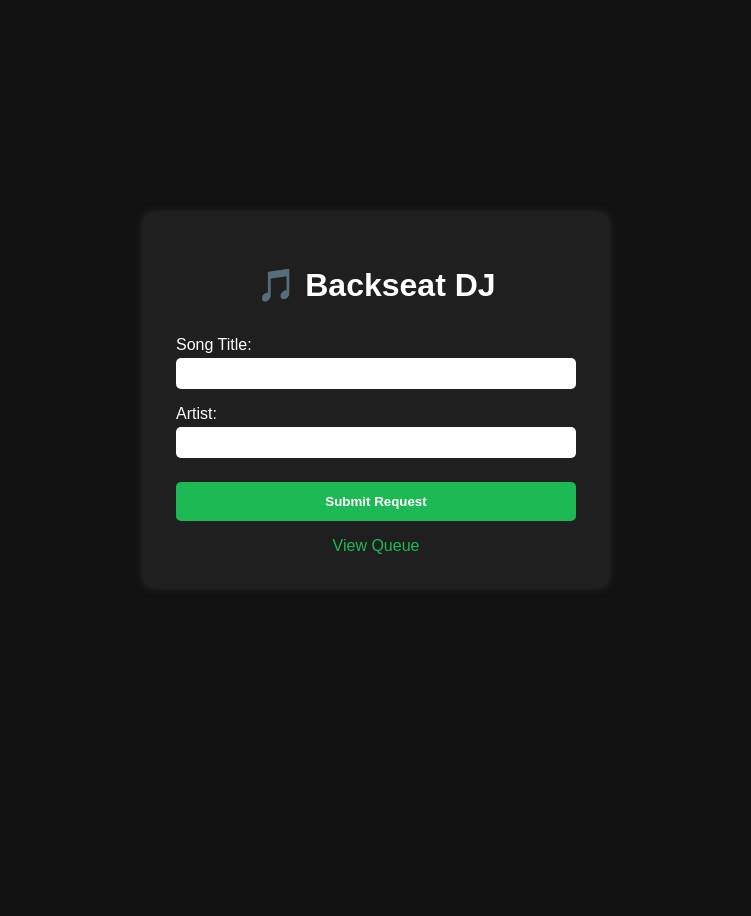
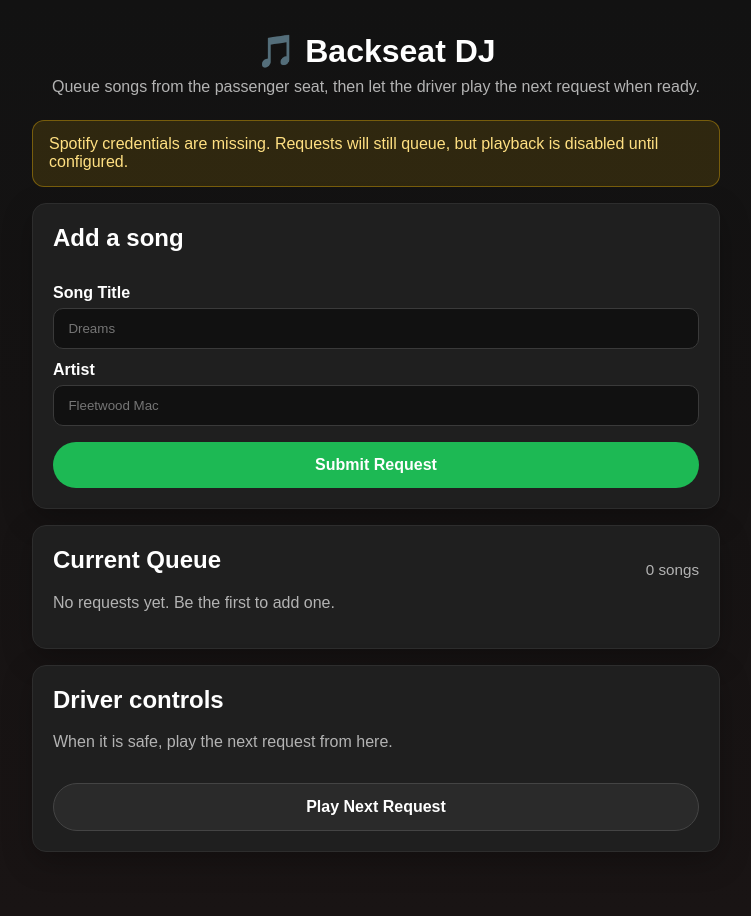
Before and after one commit to RedParrotBerkeley/backseat_dj_spotify, a FastAPI app: page /queue in a window 1280 px wide. Shown: the whole page, without its empty margins (264-1015 px from the left). Before the commit the page ends 588 px from the top, so only its background shows below. Run offline with FastAPI, Linux system fonts and the light colour scheme.

Commit message:
Repair MVP queue and playback flow

```diff
--- a/app/main.py
+++ b/app/main.py
@@ -1,36 +1,77 @@
-from fastapi import FastAPI, Request, Form
-from fastapi.responses import HTMLResponse, RedirectResponse
+import os
+from typing import Optional
+
+from fastapi import FastAPI, Form, Request
+from fastapi.responses import HTMLResponse
+from fastapi.staticfiles import StaticFiles
 from fastapi.templating import Jinja2Templates
+
+from app.queue import request_queue
 from app.spotapi_wrapper import SpotAPIHandler
-from app.queue import request_queue
-import os
 
-app = FastAPI()
+app = FastAPI(title="Backseat DJ")
+app.mount("/static", StaticFiles(directory="static"), name="static")
 templates = Jinja2Templates(directory="templates")
 
-# Initialize SpotAPI handler
-spotify = SpotAPIHandler(username=os.getenv("SPOTIFY_USER"), password=os.getenv("SPOTIFY_PASS"))
+
+def build_spotify_handler() -> Optional[SpotAPIHandler]:
+    username = os.getenv("SPOTIFY_USER") or os.getenv("SPOTIFY_USERNAME")
+    password = os.getenv("SPOTIFY_PASS") or os.getenv("SPOTIFY_PASSWORD")
+    if not username or not password:
+        return None
+    return SpotAPIHandler(username=username, password=password)
+
+
+spotify = build_spotify_handler()
+
+
+def render_home(request: Request, message: Optional[str] = None) -> HTMLResponse:
+    return templates.TemplateResponse(
+        "index.html",
+        {
+            "request": request,
+            "queue": request_queue.list(),
+            "spotify_ready": spotify is not None,
+            "message": message,
+        },
+    )
+
 
 @app.get("/", response_class=HTMLResponse)
 async def home(request: Request):
-    return templates.TemplateResponse("index.html", {"request": request})
+    return render_home(request)
 
-@app.post("/request")
-async def add_song(song: str = Form(...), artist: str = Form("")):
-    request_queue.append((song, artist))
-    return RedirectResponse(url="/queue", status_code=303)
 
 @app.get("/queue", response_class=HTMLResponse)
 async def show_queue(request: Request):
-    return templates.TemplateResponse("index.html", {
-        "request": request,
-        "queue": list(request_queue)
-    })
+    return render_home(request)
 
-@app.post("/play-next")
-async def play_next():
-    if request_queue:
-        song, artist = request_queue.pop(0)
-        full_query = f"{song} {artist}" if artist else song
-        spotify.search_and_play(full_query)
-    return {"status": "ok"}
+
+@app.post("/request", response_class=HTMLResponse)
+async def add_song(request: Request, song: str = Form(...), artist: str = Form("")):
+    added = request_queue.add(song, artist)
+    if not added:
+        return render_home(request, "Please enter a song title before submitting.")
+
+    return render_home(request, f'Added "{song.strip()}" to the queue.')
+
+
+@app.post("/play-next", response_class=HTMLResponse)
+async def play_next(request: Request):
+    next_song = request_queue.next()
+    if not next_song:
+        return render_home(request, "Queue is empty.")
+
+    song, artist = next_song
+    full_query = f"{song} {artist}" if artist else song
+
+    if spotify is None:
+        request_queue.add(song, artist)
+        return render_home(request, "Spotify credentials are not configured yet.")
+
+    played = spotify.search_and_play(full_query)
+    if not played:
+        request_queue.add(song, artist)
+        return render_home(request, f'Could not play "{full_query}". The request was returned to the queue.')
+
+    return render_home(request, f'Now playing "{full_query}".')
--- a/app/queue.py
+++ b/app/queue.py
@@ -1,23 +1,70 @@
-# app/queue.py
-# Simple in-memory FIFO queue
-deque = []
+import json
+import logging
+from collections import deque
+from pathlib import Path
+from typing import Deque, List, Optional, Tuple
 
-def append(item):
-    deque.append(item)
+SongQueueItem = Tuple[str, str]
 
-def pop(index=0):
-    return deque.pop(index) if deque else None
+logger = logging.getLogger(__name__)
+DEFAULT_QUEUE_PATH = Path(__file__).resolve().parent.parent / "data" / "queue.json"
 
-def __len__():
-    return len(deque)
 
-def __iter__():
-    return iter(deque)
+class SongRequestQueue:
+    def __init__(self, storage_path: Path = DEFAULT_QUEUE_PATH) -> None:
+        self._items: Deque[SongQueueItem] = deque()
+        self.storage_path = storage_path
+        self._load()
 
-def __getitem__(index):
-    return deque[index]
+    def _load(self) -> None:
+        if not self.storage_path.exists():
+            return
 
-def __contains__(item):
-    return item in deque
+        try:
+            raw_items = json.loads(self.storage_path.read_text())
+        except (OSError, json.JSONDecodeError) as exc:
+            logger.warning("Failed to load queue from %s: %s", self.storage_path, exc)
+            return
 
-request_queue = deque
+        if not isinstance(raw_items, list):
+            logger.warning("Queue file %s did not contain a list", self.storage_path)
+            return
+
+        for item in raw_items:
+            if not isinstance(item, dict):
+                continue
+            song = str(item.get("song", "")).strip()
+            artist = str(item.get("artist", "")).strip()
+            if song:
+                self._items.append((song, artist))
+
+    def _save(self) -> None:
+        payload = [{"song": song, "artist": artist} for song, artist in self._items]
+        self.storage_path.parent.mkdir(parents=True, exist_ok=True)
+        self.storage_path.write_text(json.dumps(payload, indent=2))
+
+    def add(self, song: str, artist: str = "") -> bool:
+        cleaned_song = song.strip()
+        cleaned_artist = artist.strip()
+        if not cleaned_song:
+            return False
+
+        self._items.append((cleaned_song, cleaned_artist))
+        self._save()
+        return True
+
+    def next(self) -> Optional[SongQueueItem]:
+        if not self._items:
+            return None
+        item = self._items.popleft()
+        self._save()
+        return item
+
+    def list(self) -> List[SongQueueItem]:
+        return list(self._items)
+
+    def __len__(self) -> int:
+        return len(self._items)
+
+
+request_queue = SongRequestQueue()
--- a/static/style.css
+++ b/static/style.css
@@ -1,26 +1,60 @@
 body {
   font-family: Arial, sans-serif;
-  background-color: #121212;
+  background: linear-gradient(180deg, #121212 0%, #191414 100%);
   color: #ffffff;
-  display: flex;
-  justify-content: center;
-  align-items: center;
-  height: 100vh;
   margin: 0;
+  min-height: 100vh;
 }
 
 .container {
-  background-color: #1f1f1f;
-  padding: 2rem;
-  border-radius: 10px;
-  box-shadow: 0 0 10px #333;
-  width: 100%;
-  max-width: 400px;
+  box-sizing: border-box;
+  width: min(100%, 720px);
+  margin: 0 auto;
+  padding: 2rem 1rem 3rem;
+}
+
+h1,
+h2,
+p {
+  margin-top: 0;
 }
 
 h1 {
+  margin-bottom: 0.5rem;
   text-align: center;
+}
+
+.subtitle {
+  margin-bottom: 1.5rem;
+  text-align: center;
+  color: #b3b3b3;
+}
+
+.panel {
+  background-color: #1f1f1f;
+  border: 1px solid #2d2d2d;
+  border-radius: 14px;
+  box-shadow: 0 10px 30px rgba(0, 0, 0, 0.25);
   margin-bottom: 1rem;
+  padding: 1.25rem;
+}
+
+.message,
+.warning {
+  border-radius: 12px;
+  margin-bottom: 1rem;
+  padding: 0.9rem 1rem;
+}
+
+.message {
+  background-color: rgba(29, 185, 84, 0.12);
+  border: 1px solid rgba(29, 185, 84, 0.35);
+}
+
+.warning {
+  background-color: rgba(255, 193, 7, 0.12);
+  border: 1px solid rgba(255, 193, 7, 0.35);
+  color: #ffe082;
 }
 
 form {
@@ -29,31 +63,79 @@ form {
 }
 
 label {
-  margin-top: 1rem;
+  font-weight: 600;
+  margin-top: 0.75rem;
 }
 
 input {
-  padding: 0.5rem;
-  border: none;
-  border-radius: 5px;
-  margin-top: 0.25rem;
+  margin-top: 0.4rem;
+  padding: 0.75rem 0.9rem;
+  border: 1px solid #3a3a3a;
+  border-radius: 10px;
+  background-color: #111111;
+  color: #ffffff;
 }
 
 button {
-  margin-top: 1.5rem;
-  padding: 0.75rem;
+  margin-top: 1rem;
+  padding: 0.85rem 1rem;
   background-color: #1db954;
   border: none;
   color: white;
-  border-radius: 5px;
-  font-weight: bold;
+  border-radius: 999px;
+  font-size: 1rem;
+  font-weight: 700;
   cursor: pointer;
 }
 
-a {
+button:hover {
+  filter: brightness(1.05);
+}
+
+.secondary-button {
+  background-color: #2a2a2a;
+  border: 1px solid #444;
+}
+
+.queue-header {
+  align-items: center;
+  display: flex;
+  justify-content: space-between;
+  gap: 1rem;
+}
+
+.queue-count {
+  color: #b3b3b3;
+  font-size: 0.95rem;
+}
+
+.queue-list {
+  margin: 0;
+  padding-left: 1.25rem;
+}
+
+.queue-list li + li {
+  margin-top: 0.75rem;
+}
+
+.song {
   display: block;
-  margin-top: 1rem;
-  text-align: center;
-  color: #1db954;
-  text-decoration: none;
+  font-weight: 700;
 }
+
+.artist,
+.empty-state,
+.driver-copy {
+  color: #b3b3b3;
+}
+
+@media (max-width: 640px) {
+  .container {
+    padding: 1rem 0.75rem 2rem;
+  }
+
+  .queue-header {
+    align-items: flex-start;
+    flex-direction: column;
+  }
+}
--- a/templates/index.html
+++ b/templates/index.html
@@ -2,23 +2,65 @@
 <html lang="en">
 <head>
   <meta charset="UTF-8">
+  <meta name="viewport" content="width=device-width, initial-scale=1.0">
   <title>Backseat DJ</title>
   <link rel="stylesheet" href="/static/style.css">
 </head>
 <body>
   <div class="container">
     <h1>🎵 Backseat DJ</h1>
-    <form action="/request" method="post">
-      <label for="title">Song Title:</label>
-      <input type="text" id="title" name="title" required>
+    <p class="subtitle">Queue songs from the passenger seat, then let the driver play the next request when ready.</p>
 
-      <label for="artist">Artist:</label>
-      <input type="text" id="artist" name="artist" required>
+    {% if message %}
+      <div class="message">{{ message }}</div>
+    {% endif %}
 
-      <button type="submit">Submit Request</button>
-    </form>
+    {% if not spotify_ready %}
+      <div class="warning">Spotify credentials are missing. Requests will still queue, but playback is disabled until configured.</div>
+    {% endif %}
 
-    <a href="/queue">View Queue</a>
+    <section class="panel">
+      <h2>Add a song</h2>
+      <form action="/request" method="post">
+        <label for="song">Song Title</label>
+        <input type="text" id="song" name="song" placeholder="Dreams" required>
+
+        <label for="artist">Artist</label>
+        <input type="text" id="artist" name="artist" placeholder="Fleetwood Mac">
+
+        <button type="submit">Submit Request</button>
+      </form>
+    </section>
+
+    <section class="panel queue-section">
+      <div class="queue-header">
+        <h2>Current Queue</h2>
+        <span class="queue-count">{{ queue|length }} song{% if queue|length != 1 %}s{% endif %}</span>
+      </div>
+
+      {% if queue %}
+        <ol class="queue-list">
+          {% for song, artist in queue %}
+            <li>
+              <span class="song">{{ song }}</span>
+              {% if artist %}
+                <span class="artist">by {{ artist }}</span>
+              {% endif %}
+            </li>
+          {% endfor %}
+        </ol>
+      {% else %}
+        <p class="empty-state">No requests yet. Be the first to add one.</p>
+      {% endif %}
+    </section>
+
+    <section class="panel driver-panel">
+      <h2>Driver controls</h2>
+      <p class="driver-copy">When it is safe, play the next request from here.</p>
+      <form action="/play-next" method="post">
+        <button type="submit" class="secondary-button">Play Next Request</button>
+      </form>
+    </section>
   </div>
 </body>
 </html>
```
Also changed, not shown: app/spotapi_wrapper.py (+31 -12 lines), README.md, 1 other file.
